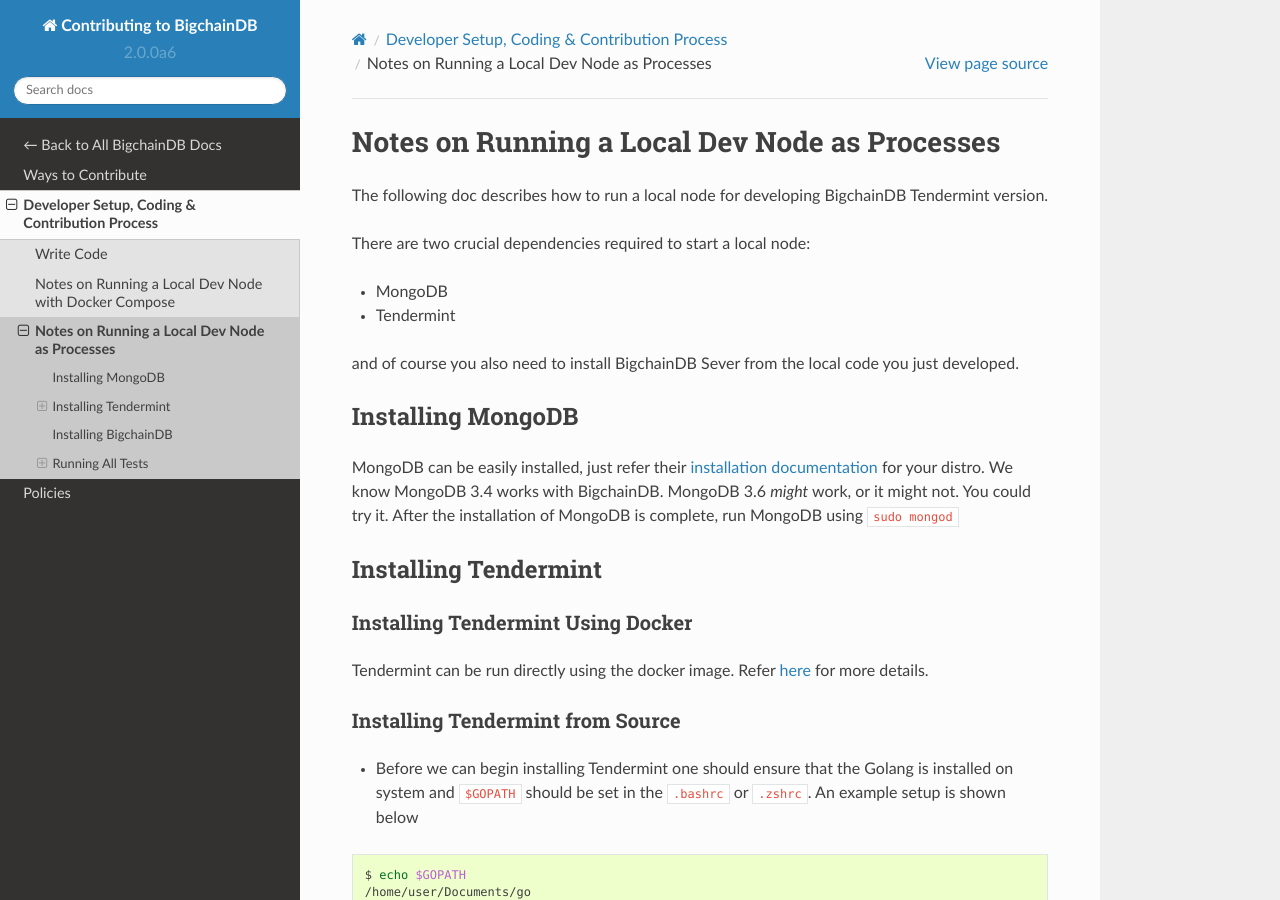
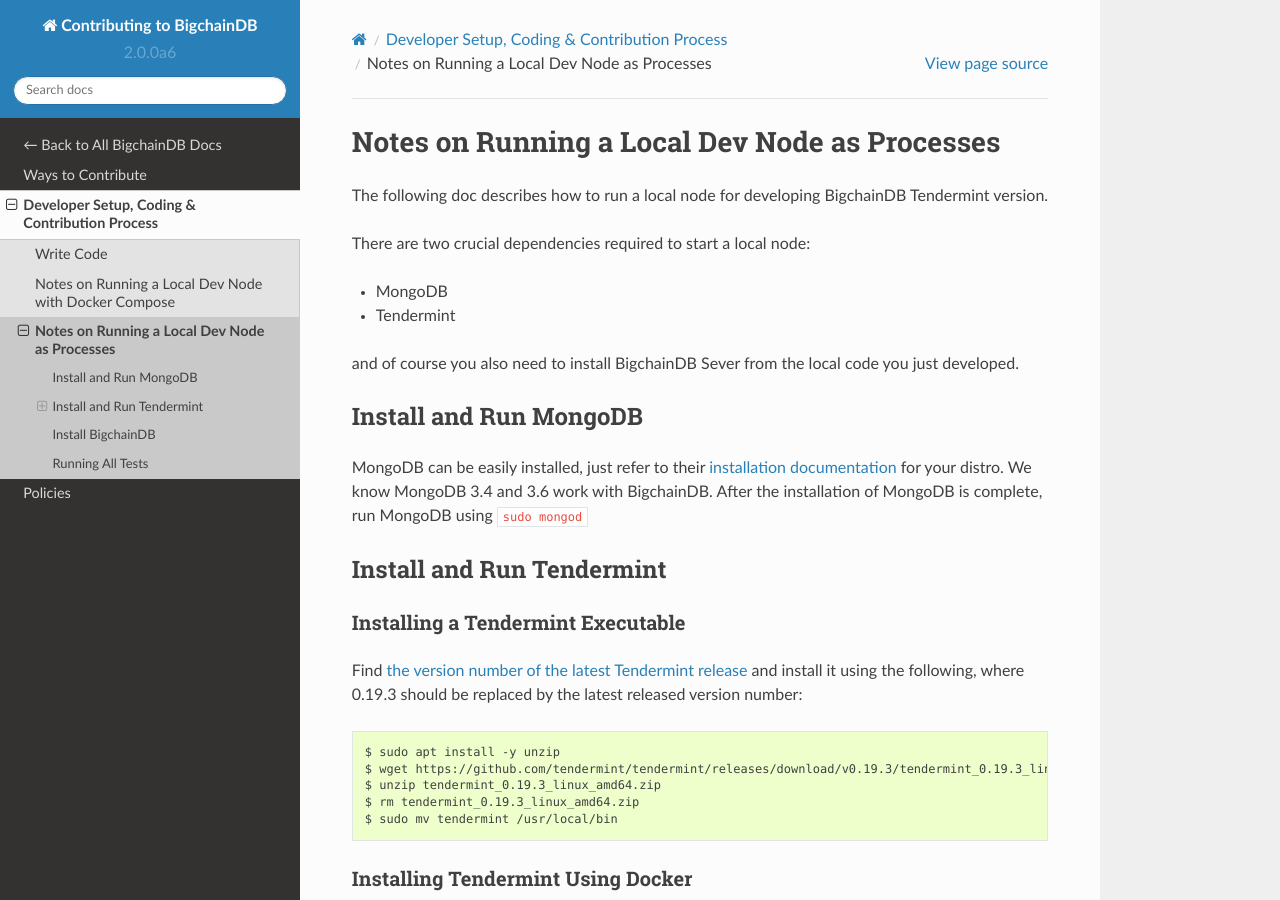
Before and after one commit to bigchaindb/bigchaindb, a Sphinx documentation site: the page built from docs/contributing/source/dev-setup-coding-and-contribution-process/run-node-as-processes.md, in a window 1280 px wide and 900 px high. Built offline with Sphinx 7.4.7 and the Read the Docs theme 2.0.0, drawn with Linux system fonts in a browser that asks for light colours; pages that are not in the unit, such as notebooks, are missing from menus; the version number is read from the project's files by our own code; some of the changed text lies outside the part shown.

Commit message:
Copy-edited & updated page on Running a Local Dev Node as Processes

````diff
--- a/docs/contributing/source/dev-setup-coding-and-contribution-process/run-node-as-processes.md
+++ b/docs/contributing/source/dev-setup-coding-and-contribution-process/run-node-as-processes.md
@@ -9,24 +9,33 @@
 
 and of course you also need to install BigchainDB Sever from the local code you just developed.
 
+## Install and Run MongoDB
 
-## Installing MongoDB
-
-MongoDB can be easily installed, just refer their [installation documentation](https://docs.mongodb.com/manual/installation/) for your distro.
-We know MongoDB 3.4 works with BigchainDB.
-MongoDB 3.6 _might_ work, or it might not. You could try it.
+MongoDB can be easily installed, just refer to their [installation documentation](https://docs.mongodb.com/manual/installation/) for your distro.
+We know MongoDB 3.4 and 3.6 work with BigchainDB.
 After the installation of MongoDB is complete, run MongoDB using `sudo mongod`
 
+## Install and Run Tendermint
 
-## Installing Tendermint
+### Installing a Tendermint Executable
+
+Find [the version number of the latest Tendermint release](https://github.com/tendermint/tendermint/releases) and install it using the following, where 0.19.3 should be replaced by the latest released version number:
+
+```bash
+$ sudo apt install -y unzip
+$ wget https://github.com/tendermint/tendermint/releases/download/v0.19.3/tendermint_0.19.3_linux_amd64.zip
+$ unzip tendermint_0.19.3_linux_amd64.zip
+$ rm tendermint_0.19.3_linux_amd64.zip
+$ sudo mv tendermint /usr/local/bin
+```
 
 ### Installing Tendermint Using Docker
 
 Tendermint can be run directly using the docker image. Refer [here](https://hub.docker.com/r/tendermint/tendermint/) for more details.
 
+### Installing Tendermint from Source
 
-### Installing Tendermint from Source
-- Before we can begin installing Tendermint one should ensure that the Golang is installed on system and `$GOPATH` should be set in the `.bashrc` or `.zshrc`. An example setup is shown below
+Before we can begin installing Tendermint one should ensure that the Golang is installed on system and `$GOPATH` should be set in the `.bashrc` or `.zshrc`. An example setup is shown below
 
 ```bash
 
@@ -74,6 +83,7 @@
 ```
 
 ### Running Tendermint
+
 - We can initialize and run tendermint as follows,
 ```bash
 $ tendermint init
@@ -90,17 +100,15 @@
 $ tendermint unsafe_reset_all
 ```
 
-## Installing BigchainDB
+## Install BigchainDB
 
 To install BigchainDB from source (for dev), clone the repo and execute the following command, (it is better that you create a virtual env for this)
 
 ```bash
 $ git clone https://github.com/bigchaindb/bigchaindb.git
-...
-$ git checkout tendermint
+$ cd bigchaindb
 $ pip install -e .[dev]  #  or  pip install -e '.[dev]'  # for zsh
 ```
-
 
 ## Running All Tests
 
````
Also changed, not shown: other parts of docs/contributing/source/dev-setup-coding-and-contribution-process/run-node-as-processes.md (+0 -13 lines).
